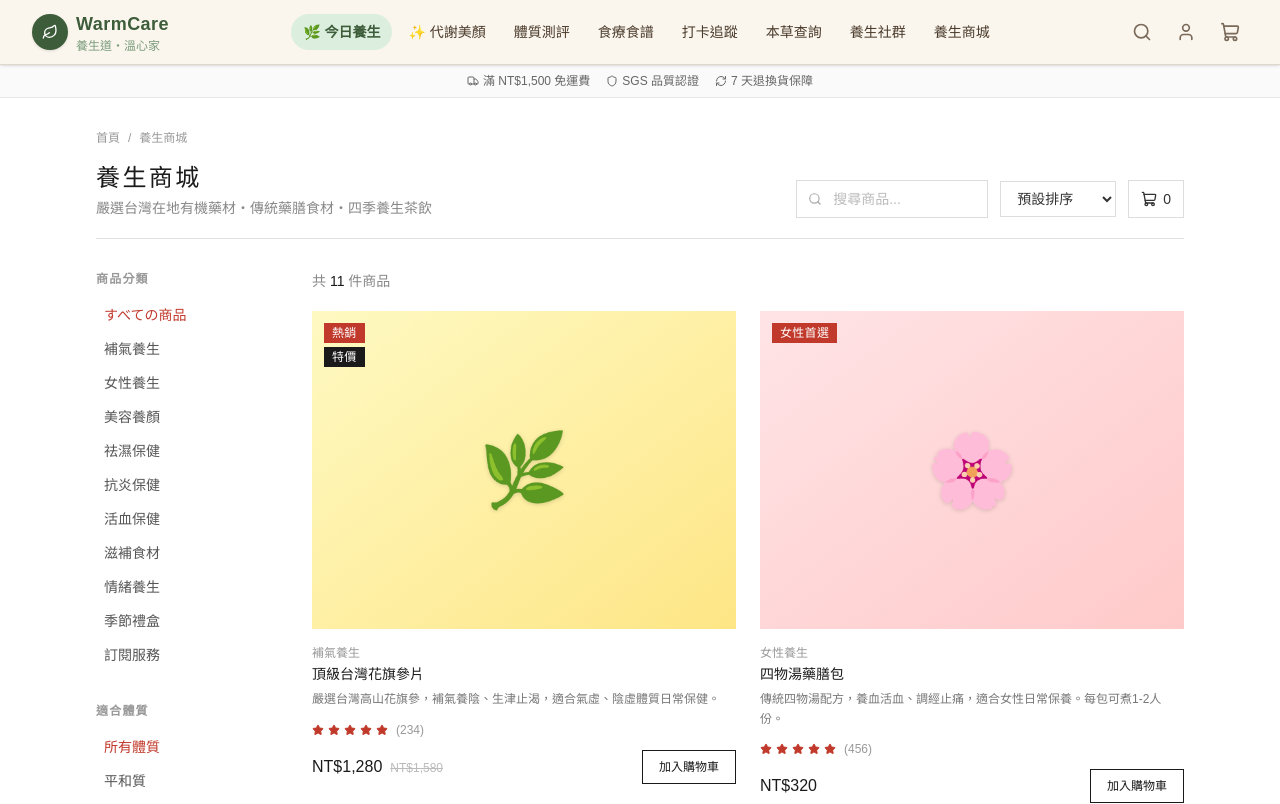
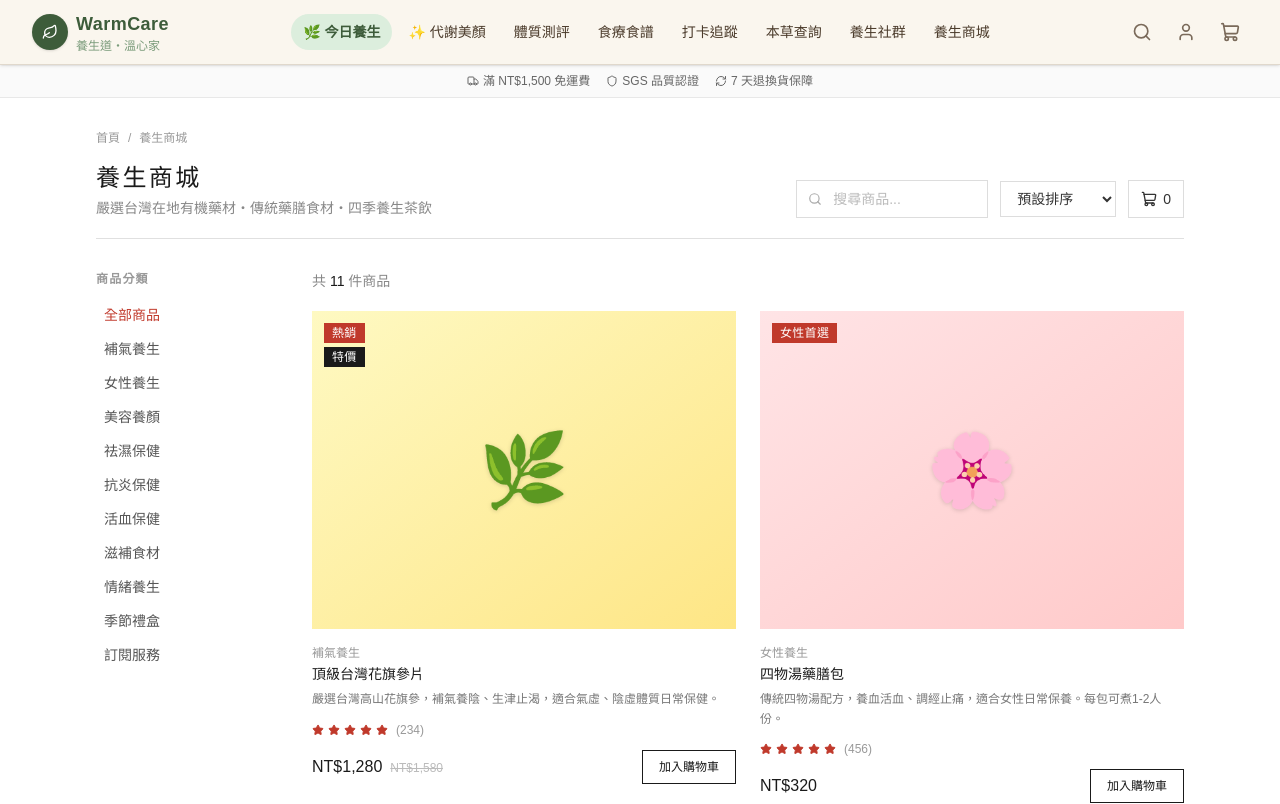
Before and after one commit to yuchen1114066/chain-strategy, a Next.js app: page /shop in a window 1280 px wide. Shown: the top 804 px of the page. Built offline with nearby package versions, Linux system fonts and the light colour scheme.

Commit message:
Fix shop page: rename 全部 to 全部商品, remove 適合體質 filter
https://claude.ai/code/session_01PhiErQi7aKncBtHBZi1HSU

```diff
--- a/src/app/shop/page.tsx
+++ b/src/app/shop/page.tsx
@@ -2,7 +2,7 @@
 
 import { useState } from "react";
 import { ShoppingCart, Search, Star, X, Check, Truck, Shield, RefreshCw } from "lucide-react";
-import { products, constitutions } from "@/lib/data";
+import { products } from "@/lib/data";
 import Link from "next/link";
 
 const categories = ["全部", "補氣養生", "女性養生", "美容養顏", "祛濕保健", "抗炎保健", "活血保健", "滋補食材", "情緒養生", "季節禮盒", "訂閱服務"];
@@ -16,7 +16,6 @@ const categoryEmoji: Record<string, string> = {
 export default function ShopPage() {
   const [search, setSearch] = useState("");
   const [selectedCategory, setSelectedCategory] = useState("全部");
-  const [selectedConstitution, setSelectedConstitution] = useState("全部");
   const [sortBy, setSortBy] = useState<"default" | "price-asc" | "price-desc" | "rating">("default");
   const [cartCount, setCartCount] = useState(0);
   const [addedId, setAddedId] = useState<string | null>(null);
@@ -25,8 +24,7 @@ export default function ShopPage() {
     .filter((p) => {
       const matchSearch = !search || p.name.includes(search) || p.description.includes(search);
       const matchCat = selectedCategory === "全部" || p.category === selectedCategory;
-      const matchConstitution = selectedConstitution === "全部" || p.constitution?.includes(selectedConstitution);
-      return matchSearch && matchCat && matchConstitution;
+      return matchSearch && matchCat;
     })
     .sort((a, b) => {
       if (sortBy === "price-asc") return a.price - b.price;
@@ -108,8 +106,7 @@ export default function ShopPage() {
 
           {/* Left Sidebar — desktop */}
           <aside className="hidden md:block w-44 flex-shrink-0 pt-4">
-            {/* Categories */}
-            <div className="mb-8">
+            <div>
               <p className="text-xs font-semibold text-[#999] tracking-widest uppercase mb-3">商品分類</p>
               <ul className="space-y-0.5">
                 {categories.map((cat) => (
@@ -122,36 +119,7 @@ export default function ShopPage() {
                           : "text-[#555] hover:text-[#c0392b]"
                       }`}
                     >
-                      {cat === "全部" ? "すべての商品" : cat}
-                    </button>
-                  </li>
-                ))}
-              </ul>
-            </div>
-
-            {/* Constitution filter */}
-            <div>
-              <p className="text-xs font-semibold text-[#999] tracking-widest uppercase mb-3">適合體質</p>
-              <ul className="space-y-0.5">
-                <li>
-                  <button
-                    onClick={() => setSelectedConstitution("全部")}
-                    className={`w-full text-left text-sm py-1.5 px-2 transition-colors ${
-                      selectedConstitution === "全部" ? "text-[#c0392b] font-medium" : "text-[#555] hover:text-[#c0392b]"
-                    }`}
-                  >
-                    所有體質
-                  </button>
-                </li>
-                {constitutions.map((c) => (
-                  <li key={c.id}>
-                    <button
-                      onClick={() => setSelectedConstitution(c.id)}
-                      className={`w-full text-left text-sm py-1.5 px-2 transition-colors ${
-                        selectedConstitution === c.id ? "text-[#c0392b] font-medium" : "text-[#555] hover:text-[#c0392b]"
-                      }`}
-                    >
-                      {c.name}
+                      {cat === "全部" ? "全部商品" : cat}
                     </button>
                   </li>
                 ))}
@@ -172,7 +140,7 @@ export default function ShopPage() {
                       : "border-[#ddd] text-[#555] hover:border-[#999]"
                   }`}
                 >
-                  {cat}
+                  {cat === "全部" ? "全部商品" : cat}
                 </button>
               ))}
             </div>
@@ -273,7 +241,7 @@ export default function ShopPage() {
               <div className="text-center py-24 border border-[#eee]">
                 <p className="text-[#999] text-sm mb-4">找不到相關商品</p>
                 <button
-                  onClick={() => { setSearch(""); setSelectedCategory("全部"); setSelectedConstitution("全部"); }}
+                  onClick={() => { setSearch(""); setSelectedCategory("全部"); }}
                   className="text-xs border border-[#1a1a1a] text-[#1a1a1a] px-5 py-2 hover:bg-[#1a1a1a] hover:text-white transition-colors"
                 >
                   清除篩選
```
